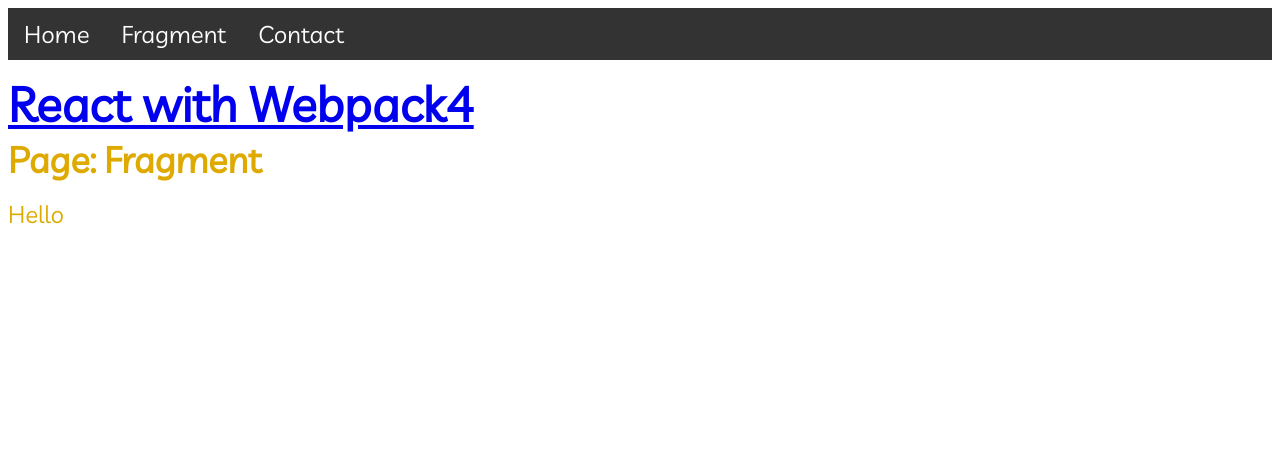
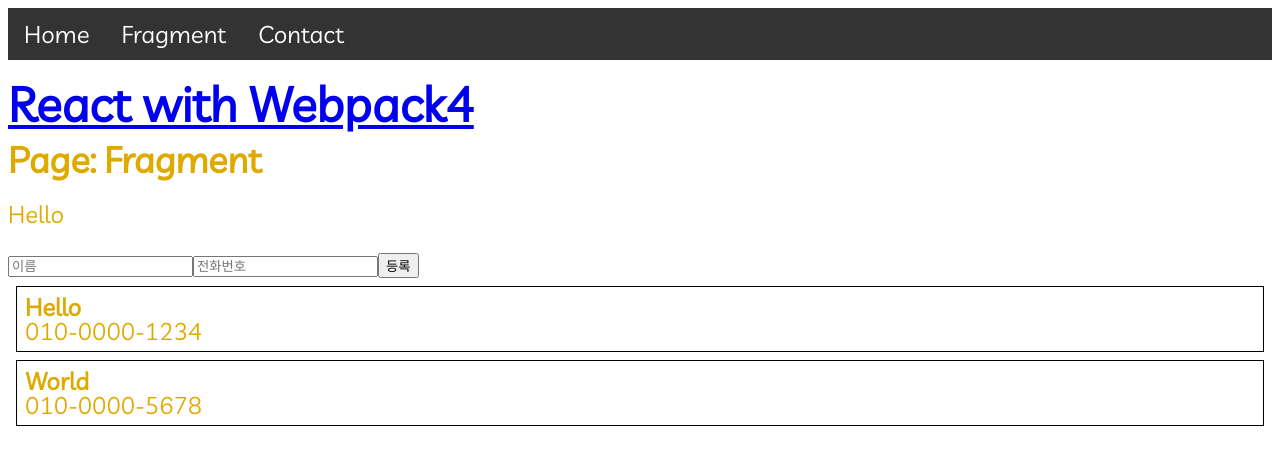
Before and after one commit to aciddust/react-webpack, a React app: page /fragment in a window 1280 px wide. Shown: the top 464 px of the page. Built offline with nearby package versions, Linux system fonts and the light colour scheme.

Commit message:
Add, example components

```diff
--- /dev/null
+++ b/src/js/components/Counter.js
@@ -0,0 +1,30 @@
+import React, { Component } from 'react';
+
+class Counter extends Component {
+    state = {
+        number: 0
+    }
+    handleIncrease = () => {
+        this.setState({
+            number: this.state.number + 1
+        });
+    }
+
+    handleDecrease = () => {
+        this.setState({
+            number: this.state.number - 1
+        });
+    }
+
+    render() {
+        return (
+            <div>
+                <h1>카운터</h1>
+                <div>값: {this.state.number}</div>
+                <button onClick={this.handleIncrease}>+</button>
+                <button onClick={this.handleDecrease}>-</button>
+            </div>
+        )
+    }
+}
+export default Counter;
--- a/src/js/components/FragPage.js
+++ b/src/js/components/FragPage.js
@@ -1,12 +1,41 @@
-import React from 'react';
+import React, { Component } from 'react';
 import Layout from './Layout';
+import PhoneForm from './PhoneForm';
+import PhoneInfoList from './PhoneInfoList';
 
-const FragPage = () => {
-  return (
-    <Layout>
-      <h2>Page: Fragment</h2>
-      <p>Hello</p>
-    </Layout>
-  );
-};
+class FragPage extends Component{
+  id = 2
+  state = {
+    information: [
+      {
+        id: 0,
+        name: 'Hello',
+        phone: '010-0000-1234'
+      },
+      {
+        id: 1,
+        name: 'World',
+        phone: '010-0000-5678'
+      }
+    ]
+  }
+  handleCreate = (data) => {
+    const { information } = this.state;
+    this.setState({
+      information: information.concat({id: this.id++, ...data})
+    })
+  }
+  render() {
+    return(
+      <Layout>
+        <h2>Page: Fragment</h2>
+        <p>Hello</p>
+        <PhoneForm
+          onCreate={this.handleCreate}
+        />
+        <PhoneInfoList data={this.state.information}/>
+      </Layout>
+    );
+  }
+}
 export default FragPage;
--- a/src/js/components/Home.js
+++ b/src/js/components/Home.js
@@ -1,7 +1,8 @@
 import { Link } from 'react-router-dom';
 import Layout from './Layout';
 import youtube from '../../img/youtube.png';
-
+import ImageSmall from './ImageSmall';
+import Counter from './Counter';
 const Home = () => {
   return (
     <Layout>
@@ -9,9 +10,9 @@
       <p>
         <Link to="/fragment">/fragment 으로 이동하는 링크</Link>
       </p>
-      <img src={youtube} alt="youtube"/>
+      <ImageSmall img={youtube} link='https://youtube.com' txt='Youtube Icon'></ImageSmall>
+      <Counter></Counter>
     </Layout>
-
   );
 };
 export default Home;
--- /dev/null
+++ b/src/js/components/ImageSmall.js
@@ -0,0 +1,23 @@
+import React, { Component } from 'react';
+
+class ImageSmall extends Component{
+    render(){
+        return (
+            <div>
+                <img src={this.props.img} alt={this.props.alt}/>
+                <a href={this.props.link}>
+                    <p>{this.props.txt}</p>
+                </a>
+            </div>
+        );
+    }
+};
+
+ImageSmall.defaultProps = {
+    alt :'small image',
+    txt : 'small image',
+    link : '',
+    img : ''
+};
+
+export default ImageSmall;
--- /dev/null
+++ b/src/js/components/PhoneForm.js
@@ -0,0 +1,44 @@
+import React, { Component } from 'react';
+
+class PhoneForm extends Component{
+    state = {
+        name: '',
+        phone: ''
+    }
+    handleChange = (e) => {
+        this.setState({
+            [e.target.name]: e.target.value
+        })
+    }
+    handleSubmit = (e) => {
+        // 페이지 리로딩 방지
+        e.preventDefault();
+        // 상태값을 onCreate를 통해 부모에게 전달.
+        this.props.onCreate(this.state);
+        // 상태 초기화
+        this.setState({
+            name: '',
+            phone: '',
+        })
+    }
+    render() {
+        return (
+            <form onSubmit={this.handleSubmit}>
+                <input
+                    placeholder="이름"
+                    value={this.state.name}
+                    onChange={this.handleChange}
+                    name='name'
+                />
+                <input
+                    placeholder="전화번호"
+                    value={this.state.phone}
+                    onChange={this.handleChange}
+                    name='phone'
+                />
+                <button type="submit">등록</button>
+            </form>
+        )
+    }
+}
+export default PhoneForm;
--- /dev/null
+++ b/src/js/components/PhoneInfo.js
@@ -0,0 +1,32 @@
+import React, { Component } from 'react';
+
+class PhoneInfo extends Component {
+    static defaultProps = {
+        info: {
+            name: '이름',
+            phone: '010-0000-0000',
+            id: 0
+        }
+    }
+
+    render() {
+        const style = {
+            border: '1px solid black',
+            padding: '8px',
+            margin: '8px'
+        };
+
+        const {
+            name, phone, id
+        } = this.props.info;
+
+        return (
+            <div style={style}>
+                <div><b>{name}</b></div>
+                <div>{phone}</div>
+            </div>
+        );
+    }
+}
+
+export default PhoneInfo;
--- /dev/null
+++ b/src/js/components/PhoneInfoList.js
@@ -0,0 +1,23 @@
+import React, { Component } from 'react';
+import PhoneInfo from './PhoneInfo';
+
+class PhoneInfoList extends Component {
+    static defaultProps = {
+        data: []
+    }
+
+    render() {
+        const { data } = this.props;
+        const list = data.map(
+            info => (<PhoneInfo key={info.id} info={info}/>)
+        );
+
+        return (
+            <div>
+                {list}
+            </div>
+        )
+    }
+}
+
+export default PhoneInfoList;
```
